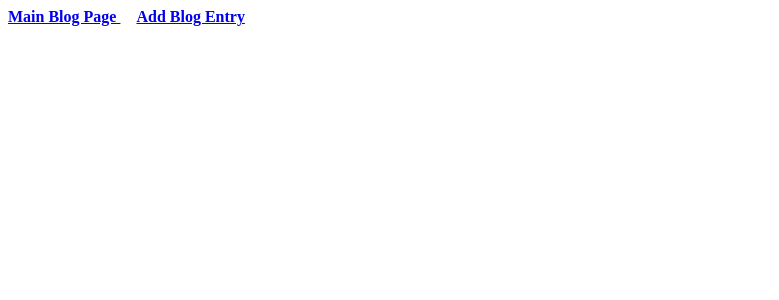
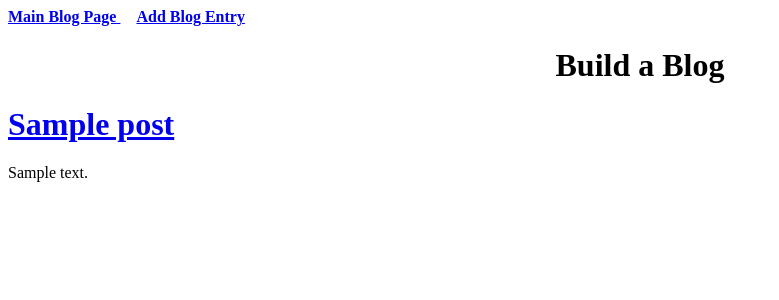
Before and after one commit to feremore/build-a-blog, a Flask app: page /blog in a window 1280 px wide. Shown: the top 300 px of the page, without its empty margins (0-779 px from the left). Run offline with Flask 2, Linux system fonts and the light colour scheme; tables that the repository leaves empty hold one stand-in row (values such as "Sample post").

Commit message:
removed extra template

```diff
--- a/main.py
+++ b/main.py
@@ -22,14 +22,20 @@ def index():
 
     blog_list= Blog_Post.query.all()
 
-    return render_template('blog-main-page.html',blog_list=blog_list)
+    return render_template('blog.html',blog_list=blog_list)
 @app.route('/blog', methods=['POST','GET'])
 def build_blog():
+    blog_list= Blog_Post.query.all()
+
+
     id_blog = request.args.get('id')
     blog_post = Blog_Post.query.get(id_blog)
 
 
-    return render_template('blog.html',blog_post=blog_post)
+    return render_template('blog.html',blog_post=blog_post, blog_list=blog_list)
+
+
+
 @app.route('/add-blog-post',methods=['POST','GET'])
 def add_blog():
     encoded_error = request.args.get("error")
@@ -45,11 +51,11 @@ def add_blog():
             body_error='Please enter a body for your blog'
         if title_error!='' or body_error!='':
             return render_template('add-post.html',body_error=body_error,title_error=title_error, blog_title=blog_title, blog_body=blog_body)
-        new_blog_post = Blog_Post(blog_title,blog_body)
-        db.session.add(new_blog_post)
+        blog_post = Blog_Post(blog_title,blog_body)
+        db.session.add(blog_post)
         db.session.commit()
-        blog_list = Blog_Post.query.all()
-        return render_template('blog-main-page.html',blog_list=blog_list)
+
+        return redirect('/blog?id={0}'.format(blog_post.id))
 
 
     return render_template('add-post.html')
--- a/templates/base.html
+++ b/templates/base.html
@@ -14,7 +14,7 @@
     </head>
 
     <body>
-        <h4><a href="/">Main Blog Page </a></h4>
+        <h4><a href="/blog">Main Blog Page </a></h4>
         <h4><a href="/add-blog-post"> Add Blog Entry</a></h4>
         {% block content %}
         {% endblock %}
--- a/templates/blog.html
+++ b/templates/blog.html
@@ -1,8 +1,24 @@
 {% extends 'base.html' %}
 {% block content %}
-
-
+{% if blog_post %}
+<form method = "GET" action = '/blog?id={{blog_post.id}}'>
+<input type='hidden' name='blog_post'>
 <h1 style='text-align: center;'>{{blog_post.blog_title}}</h1>
 <p>{{blog_post.blog_content}}</p>
+</form>
+{% else %}
+<h1 style="text-align: center;">Build a Blog</h1>
+    {% if blog_list|length ==0 %}
+        <p>No blog posts yet</p>
+    {% else %}
+        {% for blog in blog_list %}
+        <form action = '/blog' method="POST">
 
+        <h1><a method="GET" href="/blog?id={{blog.id}}"value='{{blog.id}}'><strong>{{blog.blog_title}}</strong></a></h1>
+        <p>{{blog.blog_content}}</p>
+        </form>
+        {% endfor %}
+
+    {% endif %}
+    {% endif %}
 {% endblock %}
```
Also changed, not shown: templates/blog-main-page.html (deleted, +0 -17 lines), templates/add-post.html (line endings or trailing spaces).
